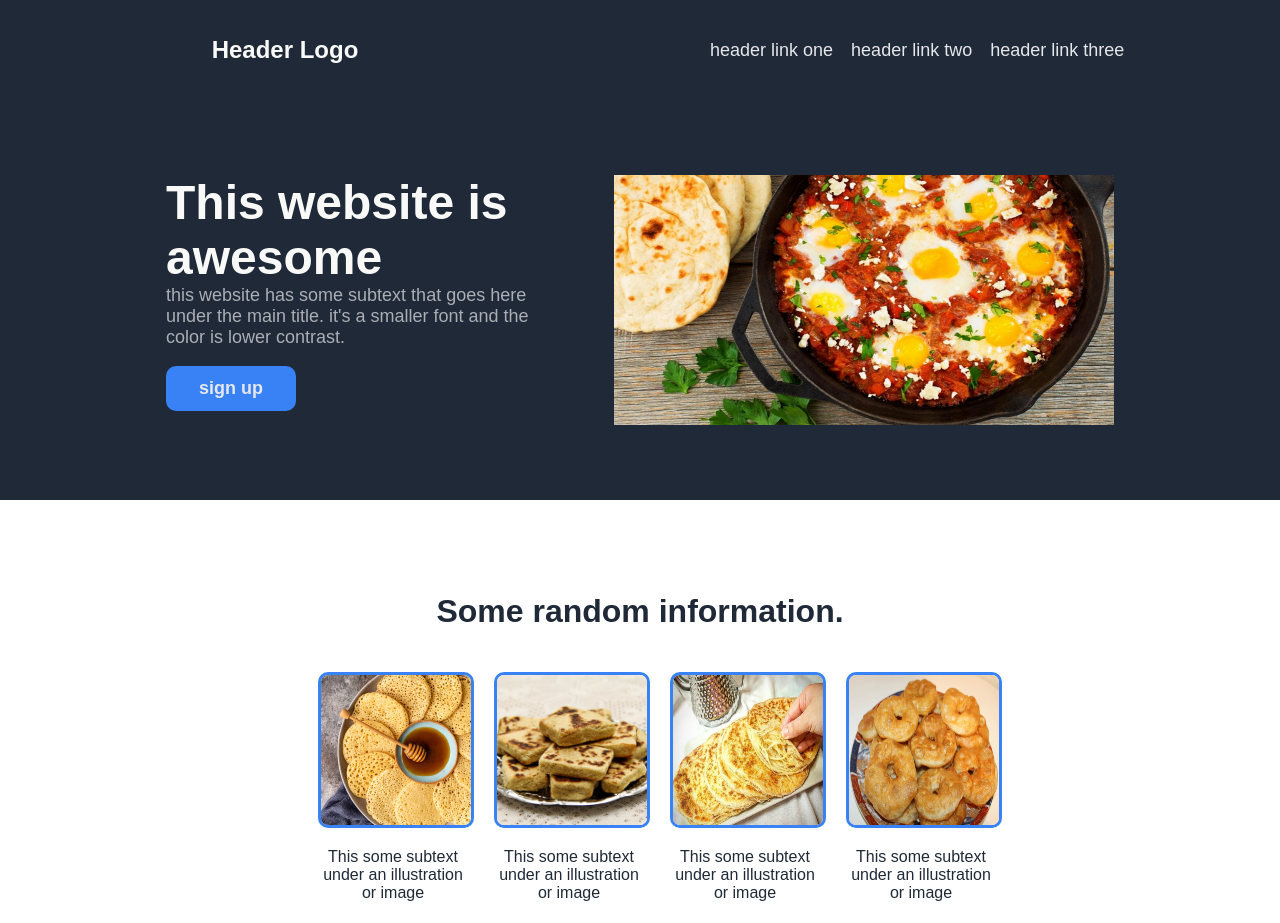
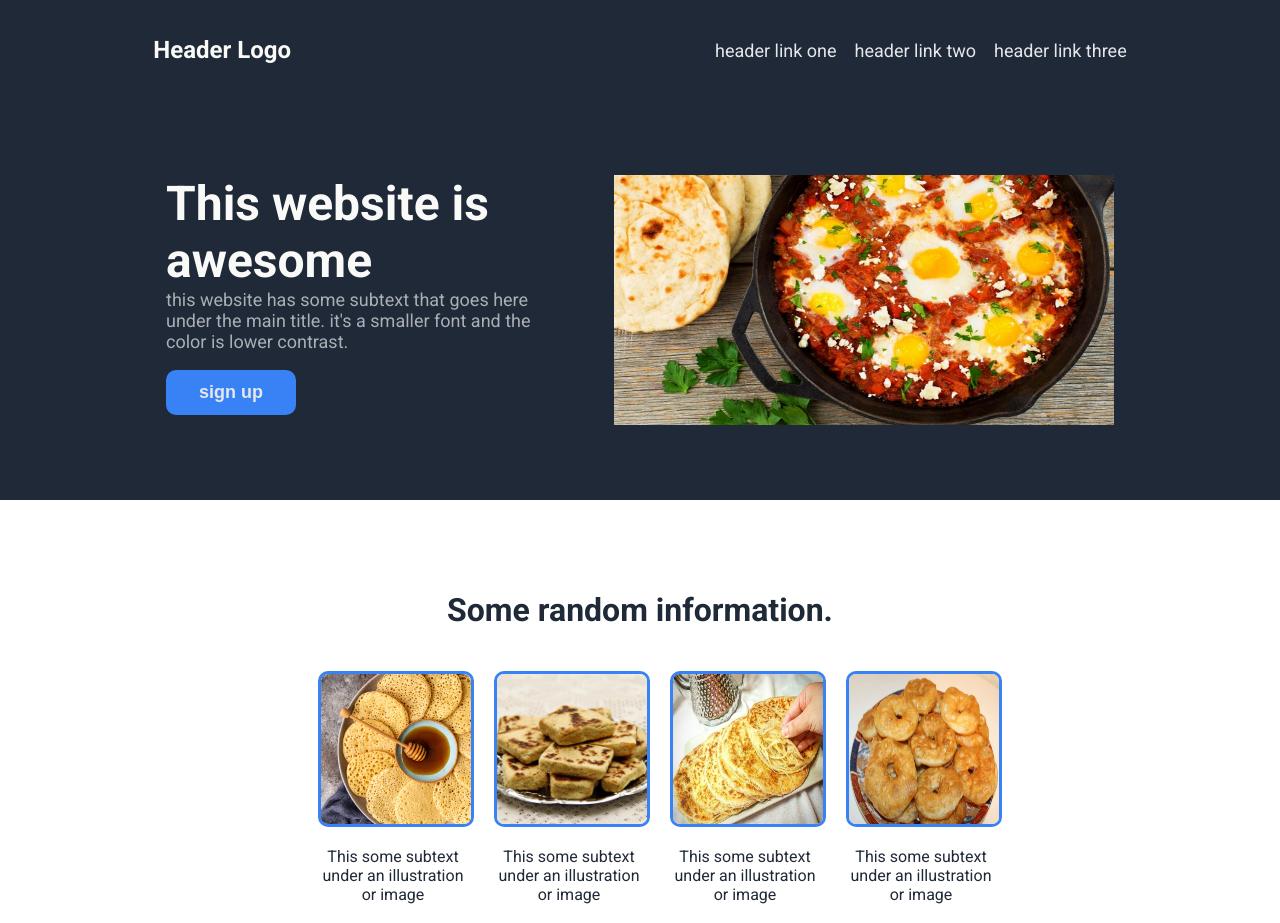
Before and after one commit to Darknab/odin-landing-page, a plain HTML site: page index.html in a window 1280 px wide. Shown: the top 923 px of the page. Drawn offline with Linux system fonts and the light colour scheme.

Commit message:
changed the font and modified the spacing in the header section

```diff
--- a/style.css
+++ b/style.css
@@ -1,24 +1,24 @@
+@import url('https://fonts.googleapis.com/css2?family=Roboto:wght@400;700&display=swap');
+
 body {
-    font-family: Arial, Helvetica, sans-serif;
+    font-family: Roboto, sans-serif;
     margin: 0px;
 }
 
 header, footer {
     background-color: #1F2937;
     display: flex;
-    height: 100px;
+    min-height: 100px;
     align-items: center;
+    justify-content:center;
     font-size: 18px;
     color: #E5E7EB;
 }
 
 header {
-    gap: 100px;
+    gap: 30%;
 }
 
-header > * {
-    flex:1;
-}
 
 .logo {
     text-align: center;
@@ -49,7 +49,7 @@
     display: flex;
     justify-content: center;
     align-items: center;
-    height: 400px;
+    min-height: 400px;
     background-color: #1F2937;
     gap: 3em;
 }
```
